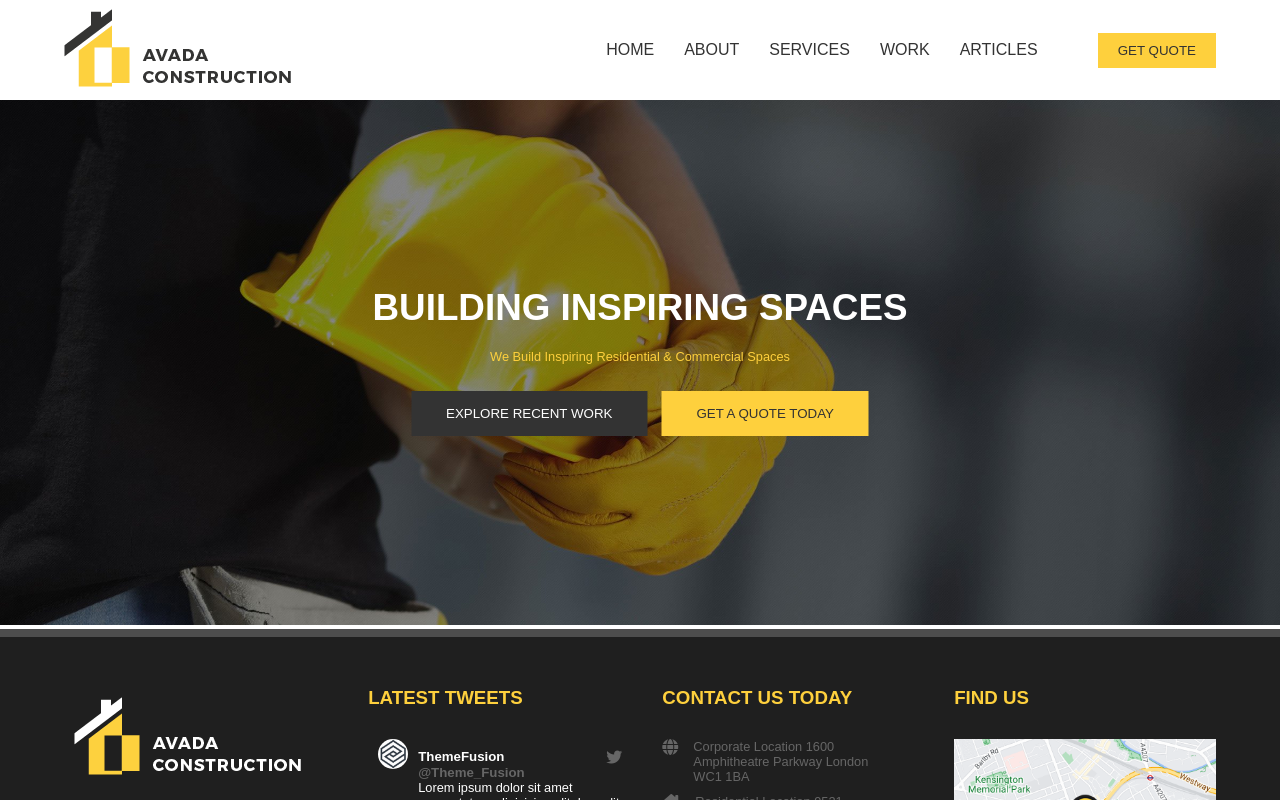
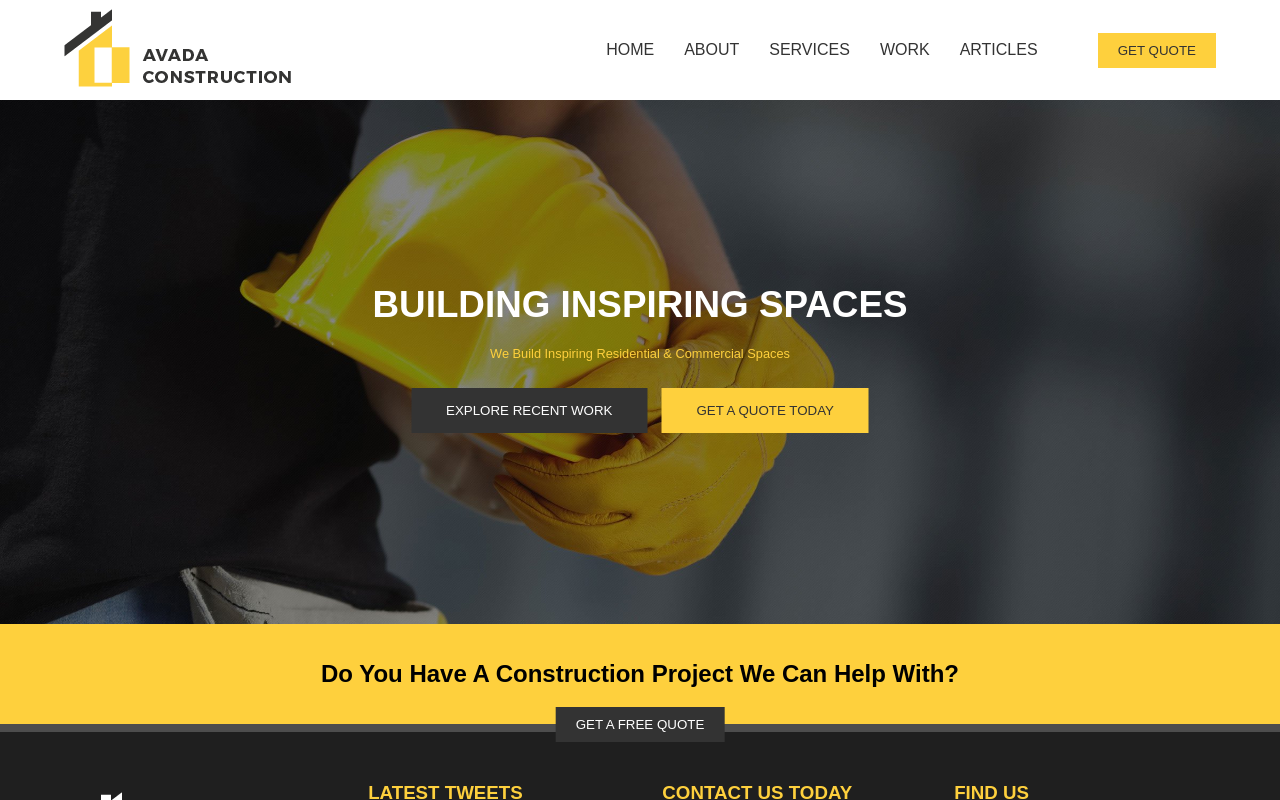
Before and after one commit to AnotherDebug/proj-html-vuejs, a Vue app: page / in a window 1280 px wide. Shown: the top 800 px of the page. Built offline with nearby package versions, Linux system fonts and the light colour scheme.

Commit message:
[ADD]: section in Main component

```diff
--- a/src/components/Main.vue
+++ b/src/components/Main.vue
@@ -1,12 +1,11 @@
 <script>
 export default {
-name: 'Main'
+    name: 'Main'
 }
 </script>
 
 
 <template>
-
     <main>
         <section class="jumbotron">
             <img src="../assets/images/home-slider-62528242.jpg" alt="">
@@ -19,25 +18,32 @@ name: 'Main'
                 </div>
             </div>
         </section>
+
+        <section class="constructionProject">
+            <h2>Do You Have A Construction Project We Can Help With?</h2>
+            <div class="button">
+                <button>get a free quote</button>
+            </div>
+        </section>
     </main>
-
 </template>
 
 
 <style lang="scss" scoped>
+@use '../scss/partials/variables' as *;
 
-@use '../scss/partials/variables' as *;
-   main {
+main {
     height: 100%;
     margin-top: 100px;
+
     .jumbotron {
         position: relative;
         text-transform: uppercase;
         text-align: center;
-        height: 100%;
 
         img {
             width: 100%;
+            margin-bottom: -5px;
         }
 
         .centeredText {
@@ -90,5 +96,35 @@ name: 'Main'
             }
         }
     }
-   }
+
+    .constructionProject {
+        position: relative;
+        text-align: center;
+        line-height: 100px;
+        height: 100px;
+        background-color: $yellow-color;
+
+        .button {
+            position: absolute;
+            top: 100px;
+            left: 50%;
+            transform: translate(-50%, -50%);
+            button {
+                padding: 10px 20px;
+                background-color: $dimgray-color;
+                color: $white-color;
+                border: none;
+                cursor: pointer;
+                text-transform: uppercase;
+                transition: all 0.3S;
+
+                &:hover {
+                    background-color: $yellow-color;
+                    color: $dimgray-color;
+                    text-transform: uppercase;
+                }
+            }
+        }
+    }
+}
 </style>
```
